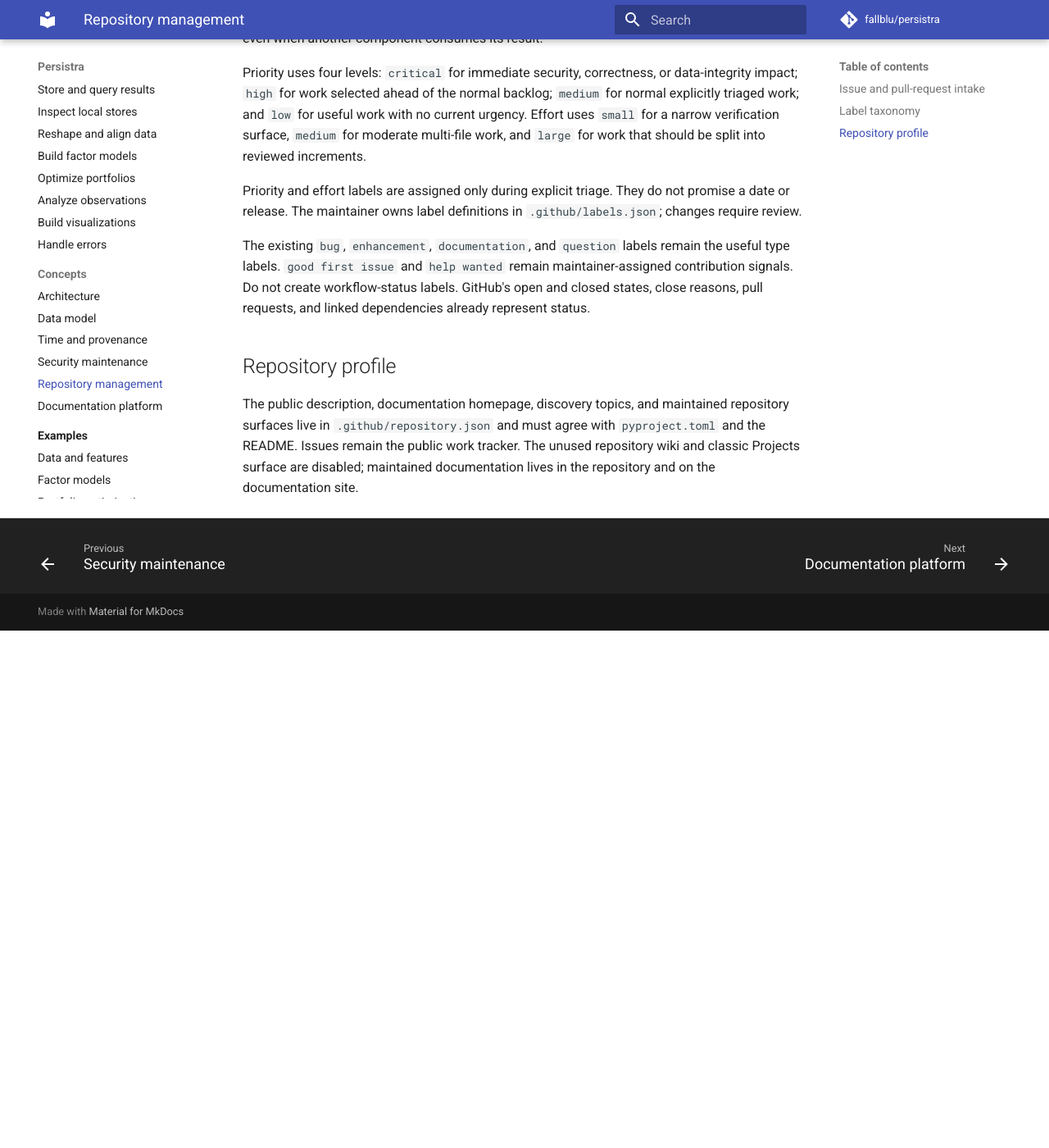
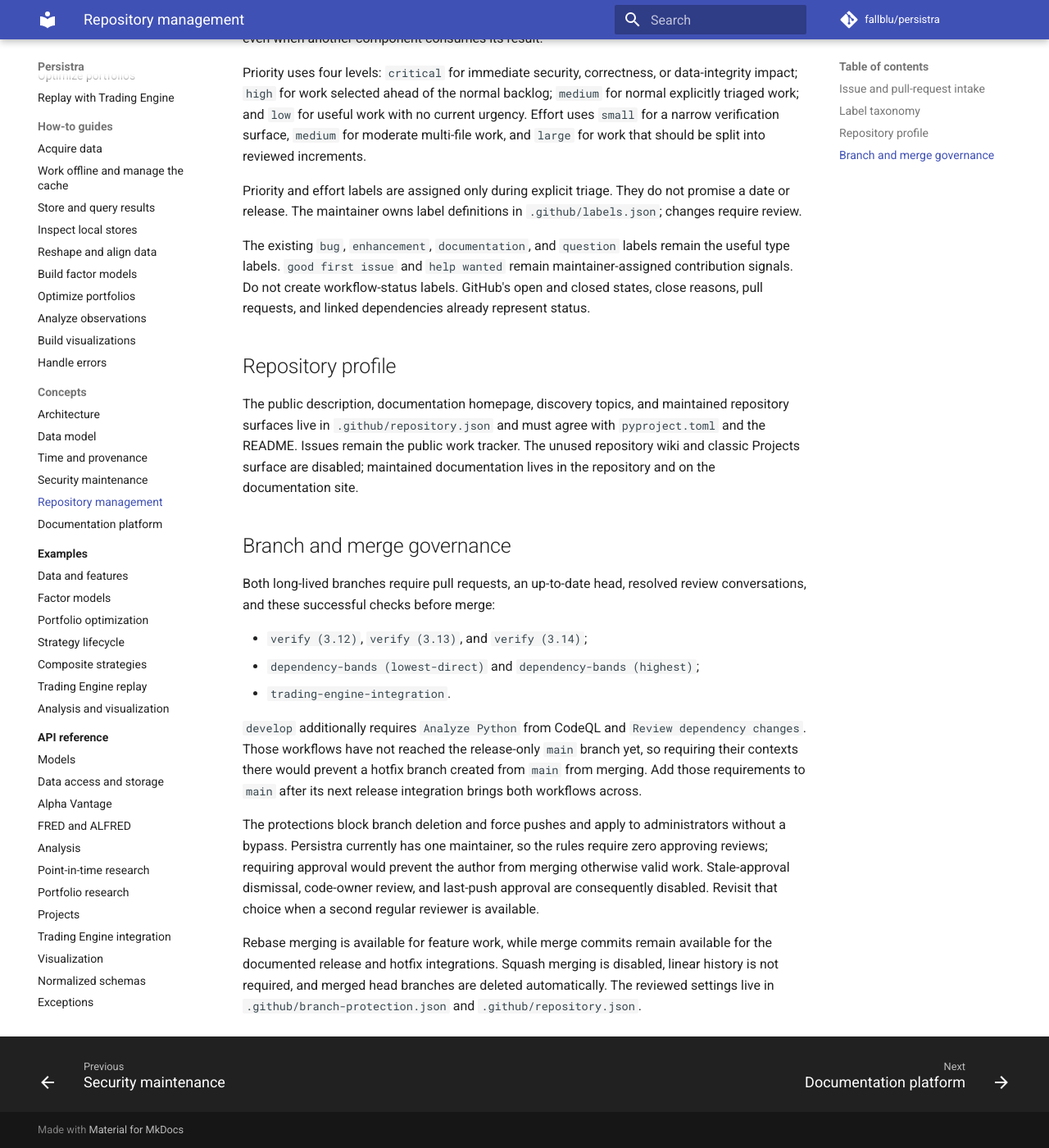
Before and after one commit to fallblu/persistra, an MkDocs documentation site: the page built from docs/concepts/repository-management.md, in a window 1280 px wide and 1400 px high, scrolled down 1083 px. Shown: the whole window at 82% size. Built offline with MkDocs 1.6.1 and Material for MkDocs 9.7.7, drawn with Linux system fonts in a browser that asks for light colours; comment, search, counter and statistics services are not loaded; before the commit the page ends 1852 px from its top, so only the background shows below that.

Commit message:
chore: enforce repository governance

```diff
--- a/docs/concepts/repository-management.md
+++ b/docs/concepts/repository-management.md
@@ -52,3 +52,28 @@
 surfaces live in `.github/repository.json` and must agree with `pyproject.toml` and the README.
 Issues remain the public work tracker. The unused repository wiki and classic Projects surface are
 disabled; maintained documentation lives in the repository and on the documentation site.
+
+## Branch and merge governance
+
+Both long-lived branches require pull requests, an up-to-date head, resolved review conversations,
+and these successful checks before merge:
+
+- `verify (3.12)`, `verify (3.13)`, and `verify (3.14)`;
+- `dependency-bands (lowest-direct)` and `dependency-bands (highest)`;
+- `trading-engine-integration`.
+
+`develop` additionally requires `Analyze Python` from CodeQL and `Review dependency changes`.
+Those workflows have not reached the release-only `main` branch yet, so requiring their contexts
+there would prevent a hotfix branch created from `main` from merging. Add those requirements to
+`main` after its next release integration brings both workflows across.
+
+The protections block branch deletion and force pushes and apply to administrators without a
+bypass. Persistra currently has one maintainer, so the rules require zero approving reviews;
+requiring approval would prevent the author from merging otherwise valid work. Stale-approval
+dismissal, code-owner review, and last-push approval are consequently disabled. Revisit that choice
+when a second regular reviewer is available.
+
+Rebase merging is available for feature work, while merge commits remain available for the
+documented release and hotfix integrations. Squash merging is disabled, linear history is not
+required, and merged head branches are deleted automatically. The reviewed settings live in
+`.github/branch-protection.json` and `.github/repository.json`.
```
Also changed, not shown: CHANGELOG.md (+2 -0 lines), CONTRIBUTING.md (+7 -1 lines), 3 other files.
